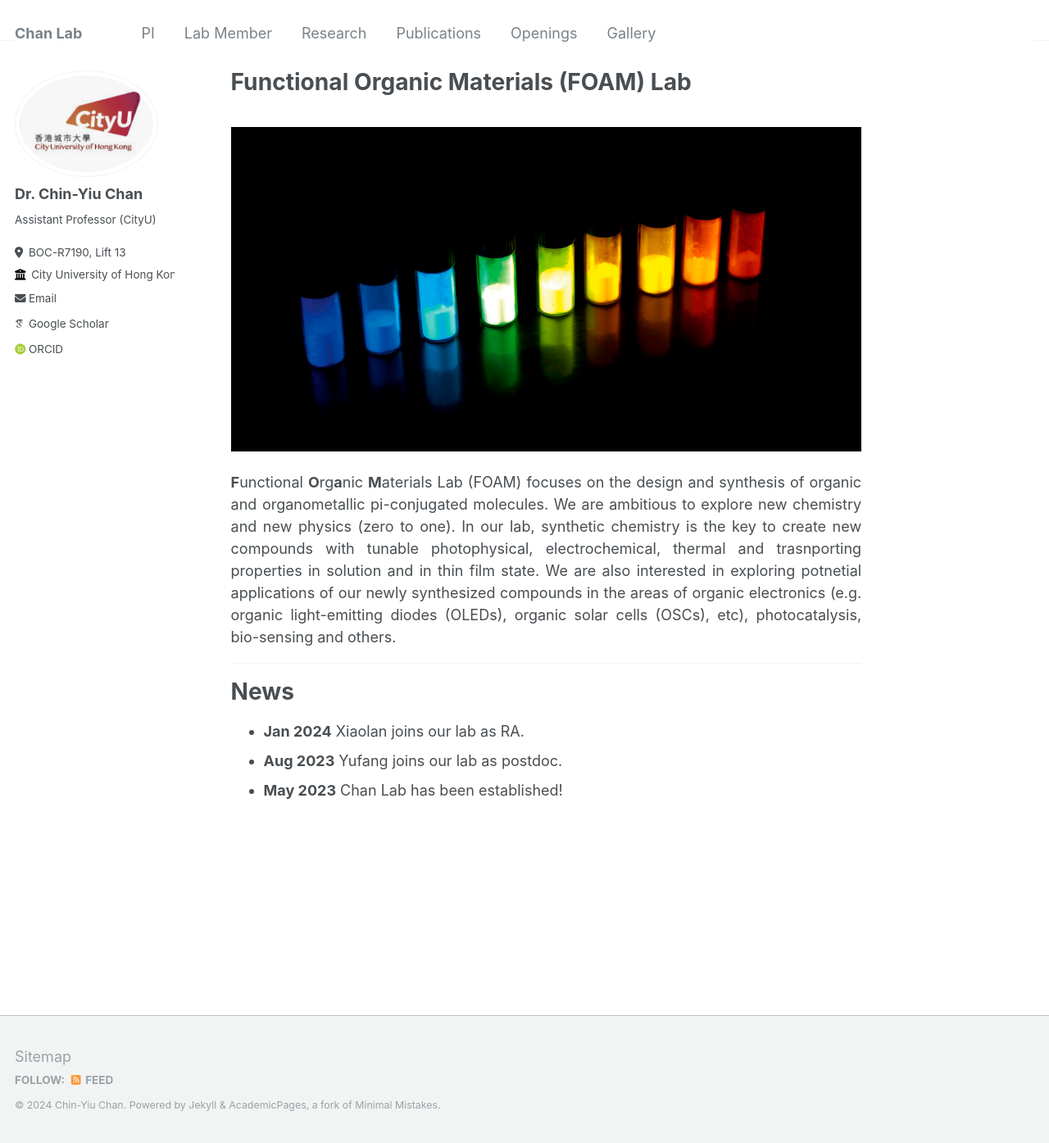
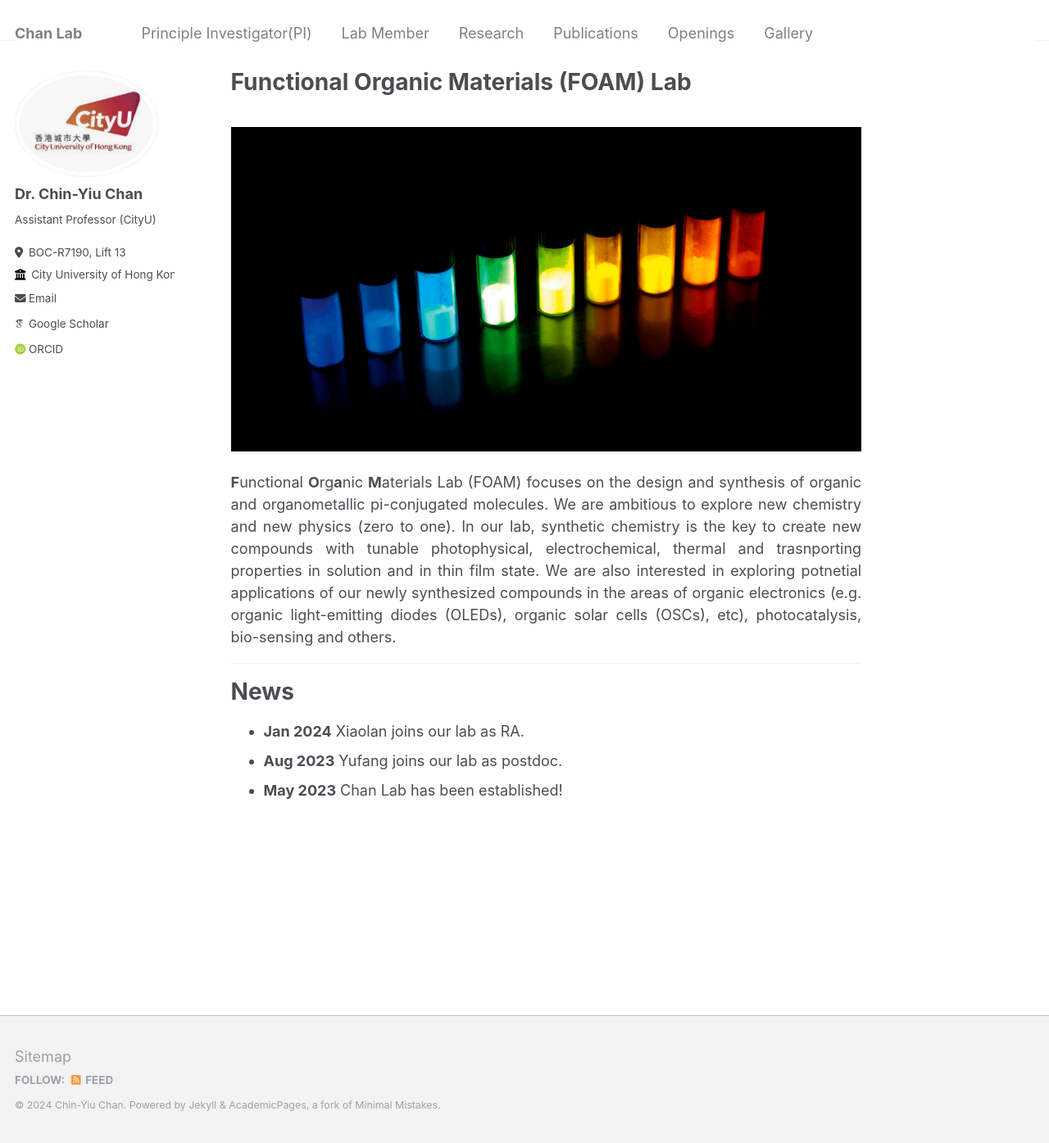
Before and after one commit to cychan-chem/chinychan.github.io, a Jekyll site: the page built from _pages/about.md, in a window 1280 px wide and 1395 px high. Shown: the whole window at 82% size. Built offline with Jekyll 4.4.1, drawn with Linux system fonts in a browser that asks for light colours; some web fonts are replaced.

Commit message:
Update navigation.yml

```diff
--- a/_data/navigation.yml
+++ b/_data/navigation.yml
@@ -1,6 +1,6 @@
 # main links links
 main:
-  - title: "PI"
+  - title: "Principle Investigator(PI)"
     url: /cv/
 
   - title: "Lab Member"
```
